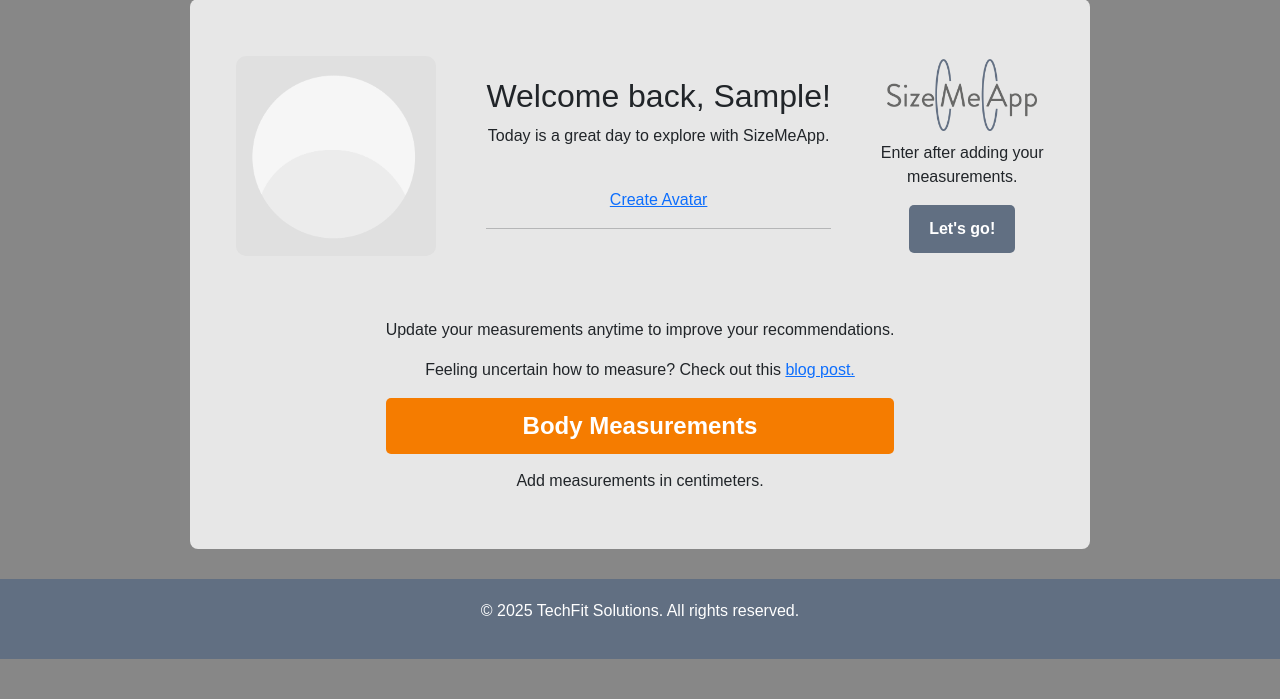
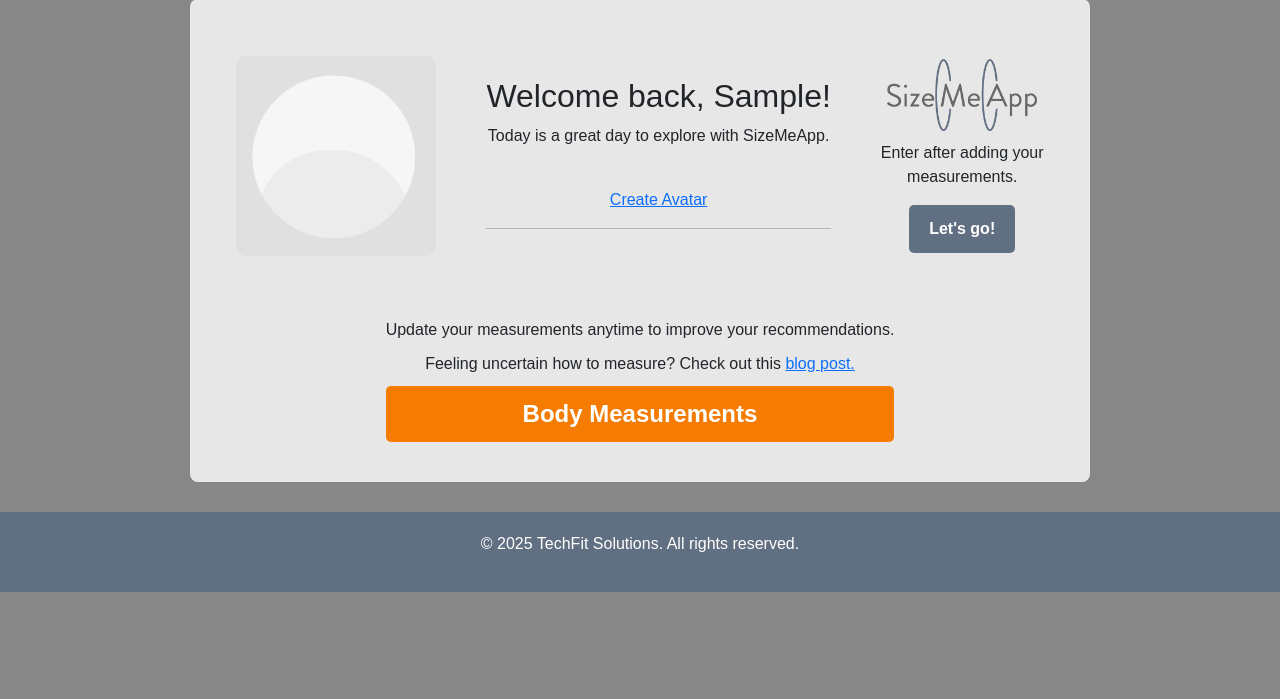
Before and after one commit to Sara-Sundin/SizeMeApp, a Django app: page /dashboard/ in a window 1280 px wide. Shown: the part 101-800 px from the top of the page. Run offline with Django 5.2, Linux system fonts and the light colour scheme; the visitor is signed in with stand-in values (Sample User, id 1); parts of the project's set-up code (start-up, migrations or seed data) failed here and were passed over; some libraries are stand-ins or nearby versions.

Commit message:
style dashboard

```diff
--- a/dashboard/templates/dashboard/avatar.html
+++ b/dashboard/templates/dashboard/avatar.html
@@ -244,7 +244,7 @@
             <input type="radio" id="clear-thumbnail-mouth" name="thumbnail" class="thumbnail-radio clear-radio"
               data-layer="mouth">
             <label for="clear-thumbnail-mouth" class="clear-label">
-              <img src="{% static 'images/avatar_images/clear-line.png' %}"alt="Clear Feature">
+              <img src="{% static 'images/avatar_images/clear-line.png' %}" alt="Clear Feature">
             </label>
           </div>
           <div class="thumbnail">
--- a/dashboard/templates/dashboard/dashboard.html
+++ b/dashboard/templates/dashboard/dashboard.html
@@ -84,28 +84,31 @@
        {% endif %}
 
            <!-- Measurement Intro Text -->
-           <p class="measurement-intro">
+           <div class="measurement-intro">
                {% if just_signed_up %}
                    Enter your measurements to start personalizing your experience.
                {% else %}
                    Update your measurements anytime to improve your recommendations.
                {% endif %}
-           </p>
-           <p>Feeling uncertain how to measure? Check out this
+           </div>
+
+           <div class="section">Feeling uncertain how to measure? Check out this
             <a href="{% url 'post_detail' slug='how-to-measure-yourself-correctly-for-the-perfect-fit-online' %}">blog post.</a>
-           </p>
+           </div>
 
             <!-- Toggle Button for Measurements -->
+            <div>
                 <button id="toggle-measurements" class="btn btn-orange"
                 onclick="location.href='#toggle-measurements';">
                 Body Measurements
                 </button>
             </div>
 
-       <p>Add measurements in centimeters.</p>
-
        <!-- User Measurements (Hidden by Default) -->
        <div id="measurements-section" class="hidden">
+            <div class="section">
+                <p>Add measurements in centimeters.</p>
+            </div>
             <div class="measurements-container">
 
                <!-- Measurement Guide Image -->
```
Lines whose indentation alone changed are shown as unchanged.
